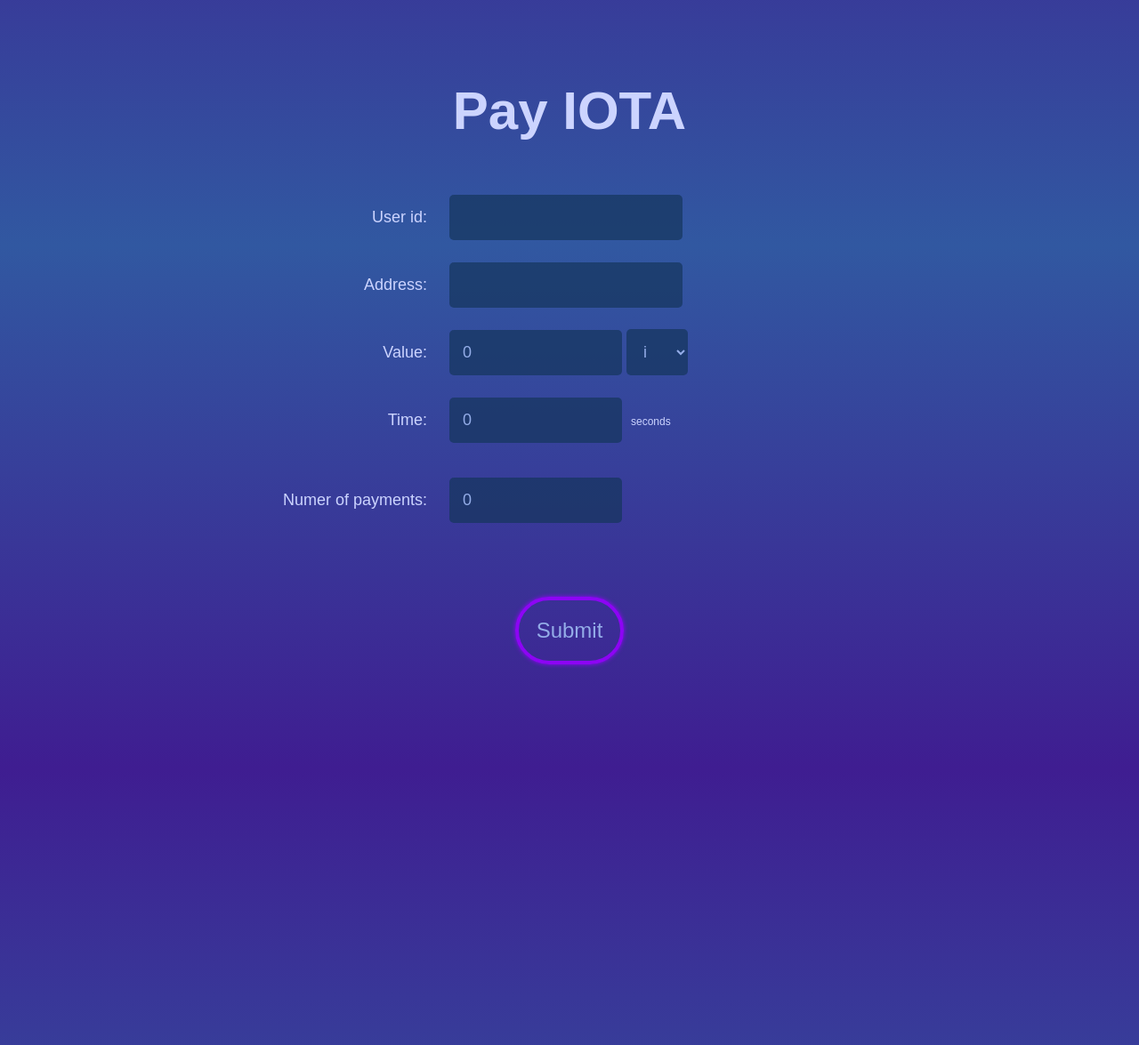
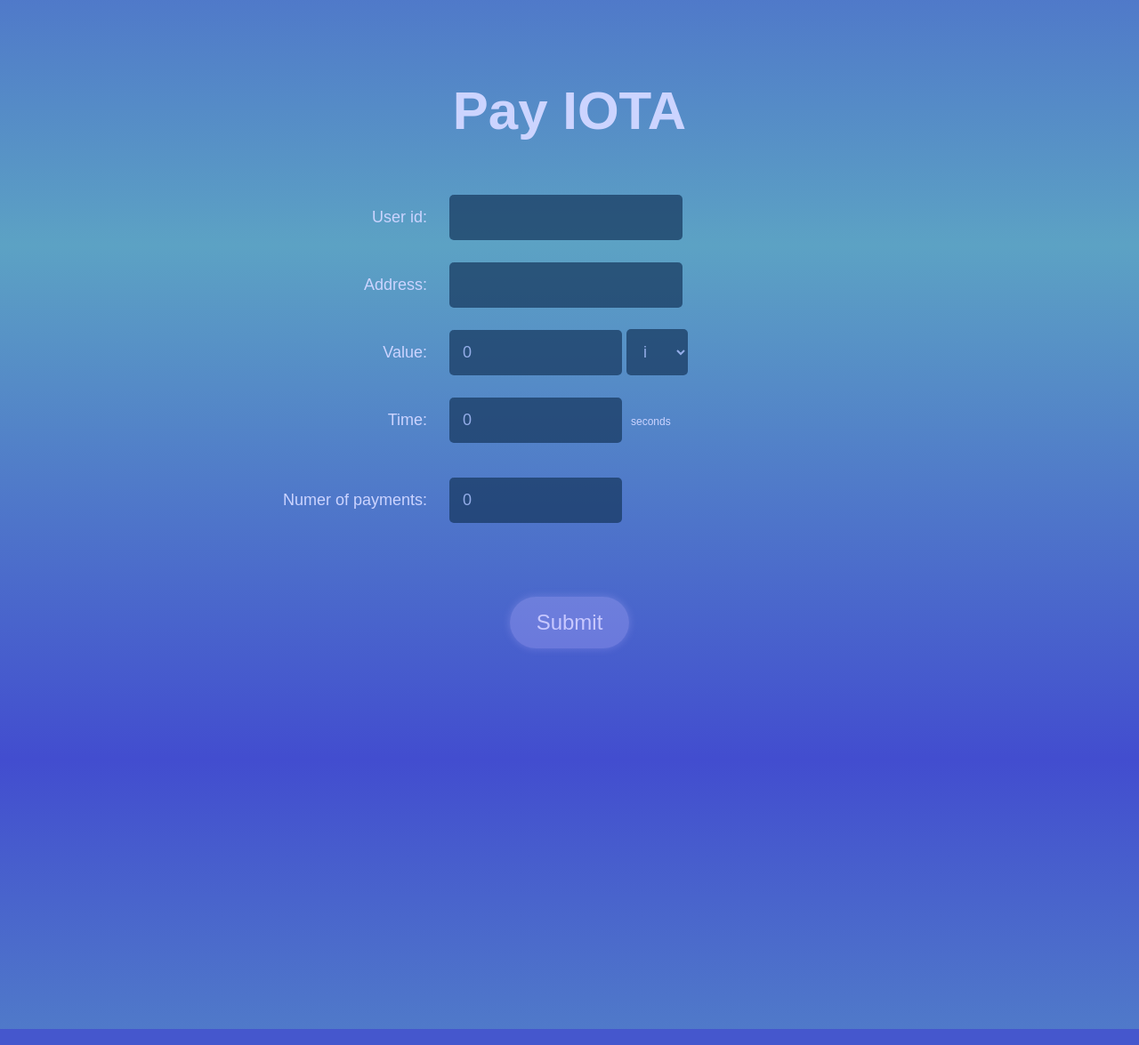
Before and after one commit to michaeljohnclancy/IOTASubstream, a Flask app: page / in a window 1280 px wide. Shown: the whole page at 89% size. Run offline with Flask 2, Linux system fonts and the light colour scheme.

Commit message:
Minor style changes.

```diff
--- a/static/style.css
+++ b/static/style.css
@@ -19,7 +19,8 @@
 
 body{
 	/*background-color: #1A4575;*/
-	background: repeating-linear-gradient(to bottom, #3158A1, #3F1D91, #3158A1);
+	/*background: repeating-linear-gradient(to bottom, #3158A1, #3F1D91, #3158A1);*/
+	background: repeating-linear-gradient(to bottom, #5CA2C4, #424DCF, #5CA2C4);
 	color: #CCD4FF;
 	text-align: center;
 	padding-bottom: 350px;
@@ -52,11 +53,13 @@
 }
 
 input[type="submit"], input[type="button"]{
-	background-color: rgba(150,0,255, 0);
-	border: solid 4px rgba(150,0,255, 0.9);
-	box-shadow: 0px 0px 5px 0px rgba(150,0,255, 1);
-	padding: 20px;
-	border-radius: 60px;
+	background-color: rgba(190,180,255, 0.3);
+	box-shadow: 0px 0px 10px 0px rgba(190,180,255, 0.3);
+	color: rgba(200,200,255, 1);
+	padding: 30px;
+	padding-top: 15px;
+	padding-bottom: 15px;
+	border-radius: 200px;
 	font-size: 24px;
 	cursor: pointer;
 }
@@ -64,8 +67,7 @@
 input[type="submit"]:hover, input[type="button"]:hover{
 	color: #9DFFE9;
 	background-color: rgba(0,149,255, 0.9);
-	border: solid 4px rgba(0,149,255, 0.4);
-	box-shadow: 0px 0px 20px 5px rgba(0,149,255, 0.4);
+	box-shadow: 0px 0px 20px 10px rgba(0,149,255, 0.4);
 }
 
 /*
```
